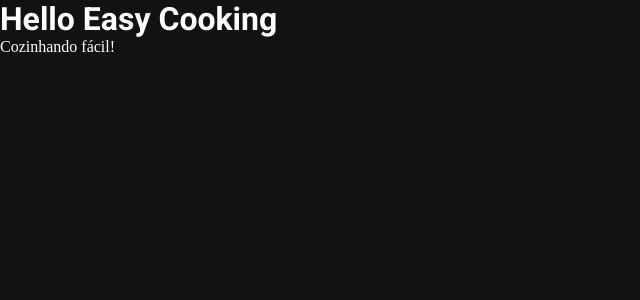
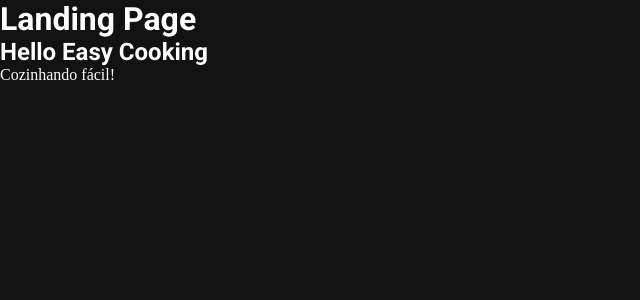
Before and after one commit to igorribeiro2022/EasyCooking, a React (Create React App) app: page / in a window 1280 px wide. Shown: the top 300 px of the page, without its empty margins (0-640 px from the left). Built offline with nearby package versions, Linux system fonts and the light colour scheme.

Commit message:
feat: building routes

```diff
--- a/src/App.jsx
+++ b/src/App.jsx
@@ -3,6 +3,7 @@ import { themes } from "./styles/globalStyles";
 import { ThemeProvider } from "styled-components";
 import { GlobalThemeContext } from "./Providers/models/theme/theme";
 import { useContext } from "react";
+import RoutesApp from "./routes";
 
 
 function App() {
@@ -12,9 +13,7 @@ function App() {
     <ThemeProvider theme={themes[currentTheme]}>
       <>
         <GlobalStyle />
-
-        <h1>Hello Easy Cooking</h1>
-        <p>Cozinhando fácil!</p>
+        <RoutesApp/>
       </>
     </ThemeProvider>
   );
--- a/src/index.js
+++ b/src/index.js
@@ -2,10 +2,13 @@ import React from "react";
 import ReactDOM from "react-dom/client";
 import App from "./App";
 import { GlobalProvider } from "./Providers";
+import { BrowserRouter } from "react-router-dom";
 
 const root = ReactDOM.createRoot(document.getElementById("root"));
 root.render(
     <GlobalProvider>
-        <App />
+        <BrowserRouter>
+            <App />
+        </BrowserRouter>
     </GlobalProvider>
 );
--- /dev/null
+++ b/src/pages/landingPage/index.jsx
@@ -0,0 +1,10 @@
+
+export default function LandingPage() {
+    return (
+        <div>
+            <h1>Landing Page</h1>
+            <h2>Hello Easy Cooking</h2>
+            <p>Cozinhando fácil!</p>
+        </div>
+    )
+}
--- a/src/pages/login/index.jsx
+++ b/src/pages/login/index.jsx
@@ -0,0 +1,8 @@
+
+export default function LoginPage() {
+    return (
+        <div>
+            <h1>Login</h1>
+        </div>
+    )
+}
--- a/src/pages/register/index.jsx
+++ b/src/pages/register/index.jsx
@@ -0,0 +1,8 @@
+
+export default function RegisterPage() {
+    return (
+        <div>
+            <h1>Cadastro</h1>
+        </div>
+    )
+}
--- a/src/routes/index.jsx
+++ b/src/routes/index.jsx
@@ -1,12 +1,17 @@
-import {Routes, Route} from 'react-router-dom'
+import { Routes, Route } from 'react-router-dom'
+import LandingPage from '../pages/landingPage'
+import LoginPage from '../pages/login'
+import RegisterPage from '../pages/register'
 
 
-function RoutesApp (){
+export default function RoutesApp (){
     return(
         <Routes>
             <Route path='/'>
-
+                <Route path="/" element={<LandingPage/>}/>
             </Route>
+            <Route path="/login" element={<LoginPage/>}/>
+            <Route path="/cadastro" element={<RegisterPage/>}/>
         </Routes>
     )
 }
```
Also changed, not shown: src/assets/logoBlack.svg (added), src/assets/logoWhite.svg (added).
